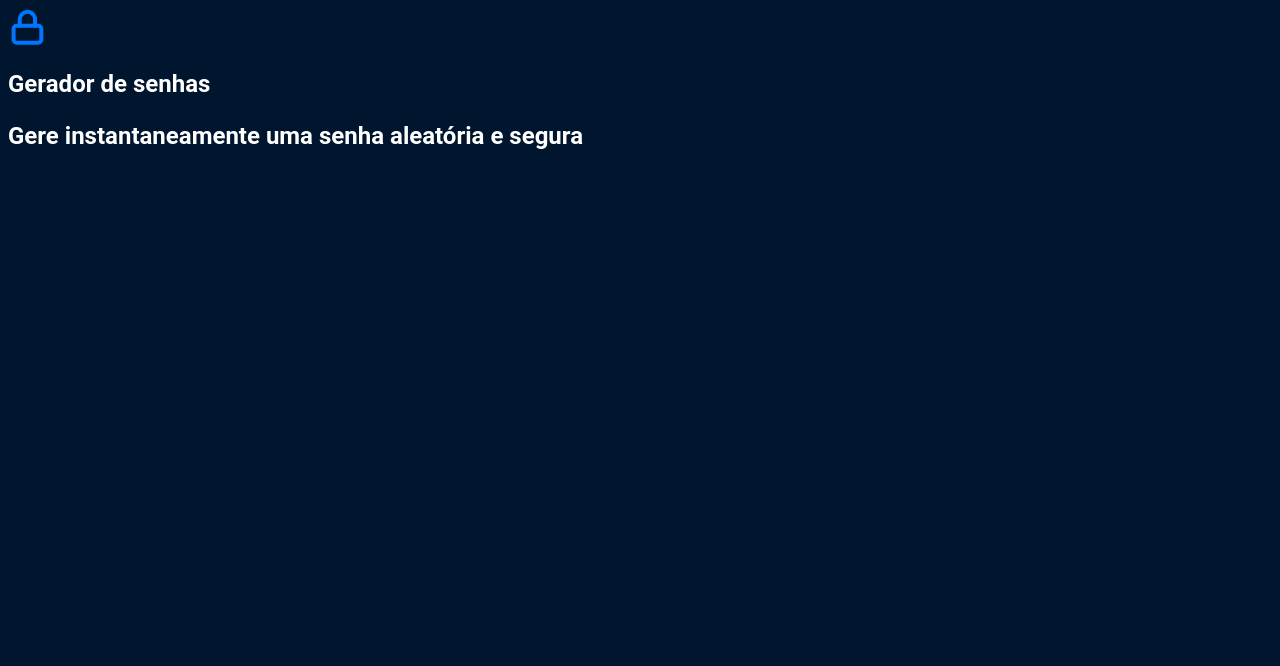
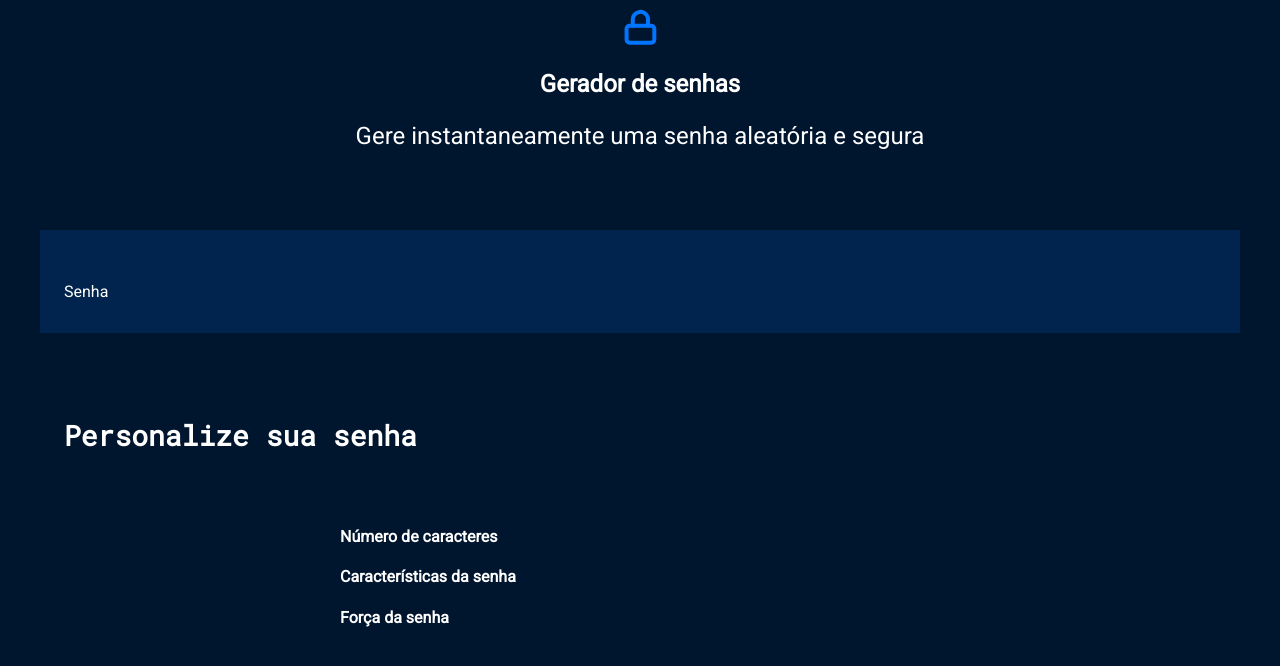
Before and after one commit to thaisfabiana/Seguran-a-digital, a plain HTML site: page Seguran-a-digital-main/index.html in a window 1280 px wide. Drawn offline with Linux system fonts and the light colour scheme; files whose address does not match are found by name; a web font is replaced by a local one.

Commit message:
Add files via upload

```diff
--- a/Seguran-a-digital-main/index.html
+++ b/Seguran-a-digital-main/index.html
@@ -7,8 +7,30 @@
     <link rel="stylesheet" href="style.css">
 </head>
 <body>
+<section class="conteudo">
+<div class="conteudo-titulo">
     <img src="unlock.svg" alt="cadeado fechado">
     <h2 class="titulo-principal">Gerador de senhas</h2>
     <h3 class="titulo-secundario">Gere instantaneamente uma senha aleatória e segura</h3>
+</div>
+<div class="conteudo-senha">
+    <label for="senha">Senha</label>
+    <input name="senha" type="text" id="campo-senha">
+</div>
+<div class="parametro">
+    <h3 class="parametro-titulo">Personalize sua senha</h3>
+    <div class="parametro-coluna_senha">
+    </div>
+</div>
+<div class="parametro-senha">
+    <h4 class="parametro-senha_titulo">Número de caracteres</h4>
+</div>
+<div class="parametro-senha">
+    <h4 class="parametro-senha_titulo">Características da senha</h4>
+</div>
+<div class="parametro-senha">
+    <h4 class="parametro-senha_titulo">Força da senha</h4>
+</div>
+</section>
 </body>
 </html>
--- a/Seguran-a-digital-main/style.css
+++ b/Seguran-a-digital-main/style.css
@@ -1,4 +1,4 @@
-@import url(‘https://fonts.googleapis.com/css2?family=Roboto&family=Roboto+Mono&display=swap’);
+@import url('https://fonts.googleapis.com/css2?family=Roboto&family=Roboto+Mono&display=swap');
 :root{
     --branco: white;
     --cor-de-fundo: #00162E;
@@ -15,8 +15,58 @@ body{
 }
 .titulo-principal{
     font-family: var(--roboto-mono)
-    font-size: 32px;
+    font-size: 36px;
 }
 .titulo-secundario{
     font-size: 24px;
+    font-weight: 400;
 }
+.conteudo-titulo{
+    text-align: center;
+    }
+    .conteudo-senha{
+        margin-top: 80px;
+        background: var(--fundo-senha);
+        padding: 24px;
+        border-bottom: 6px solid var(--borda);
+    }
+        #campo-senha{
+            background-color: var(--fundo-senha);
+            border: none;
+            color: var(--branco);
+            font-family: var(--roboto-mono);
+            font-size: 40px;
+            width: 70%;
+            }
+        #campo-senha:focus{
+            outline: none;
+        }
+    .conteudo{
+        max-width: 1200px;
+        margin: 0 auto;
+        }
+    .parametro{
+        background-color: var(--fundo-texto);
+        border: 2px solid var(--borda);
+        margin-top: 32px;
+        padding: 24px;
+        }
+    .parametro-titulo{
+        font-family: var(--roboto-mono);
+        font-size: 28px;
+    }
+    .parametro-senha__titulo{
+        font-size:24px;
+        }
+    .parametro-coluna__senha{
+        display: flex;
+        flex-direction: column;
+        justify-content: center;
+        }
+    @media screen and (min-width: 768px) {.parametro-coluna__senha{flex-direction: row;
+        }
+        }
+    .parametro-senha{
+        width: 50%;
+        margin: 0 auto;
+        }
```
